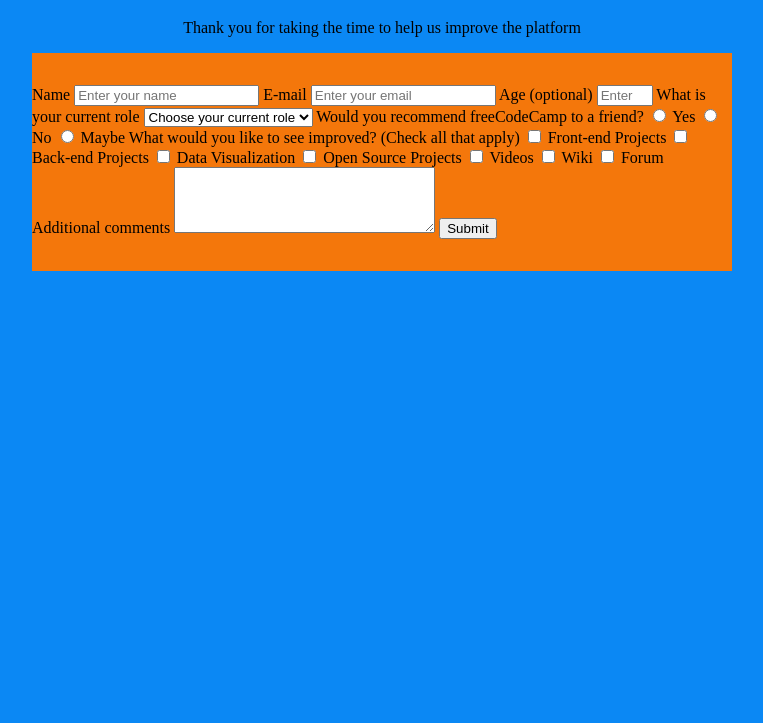
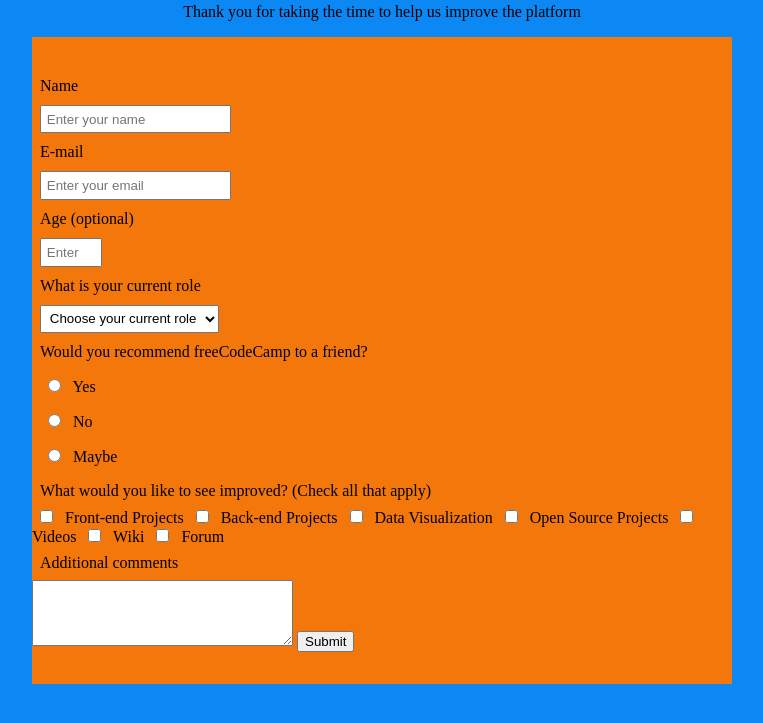
Before and after one commit to sajanwrs/Survey_Form, a plain HTML site: page index.html in a window 1280 px wide. Shown: the part 61-784 px from the top of the page, without its empty margins (258-1021 px from the left). Drawn offline with Linux system fonts and the light colour scheme.

Commit message:
altered few elements

```diff
--- a/index.html
+++ b/index.html
@@ -39,6 +39,7 @@
       <label><input type="radio" name="recom-radio" /> No</label>
       <label><input type="radio" name="recom-radio" /> Maybe</label>
       <label>What would you like to see improved? (Check all that apply)</label>
+      <div class="imprv-chkbox">
         <input type="checkbox" value="front-end" /> Front-end Projects
         <input type="checkbox" value="back-end" /> Back-end Projects
         <input type="checkbox" value="data-visualization" /> Data Visualization
@@ -46,6 +47,7 @@
         <input type="checkbox" value="videos" /> Videos
         <input type="checkbox" value="wiki" /> Wiki
         <input type="checkbox" value="forum" /> Forum
+      </div>
       <label>Additional comments</label>
       <textarea rows="4" cols="30" placeholder="Enter your comments here...">
       </textarea>
--- a/styles.css
+++ b/styles.css
@@ -8,6 +8,9 @@ body{
 h1, p{
     text-align: center;
 }
+p{
+    margin-top: -1em;
+}
 
 form{
     margin: 0 auto;
@@ -16,3 +19,18 @@ form{
     padding: 2rem 0;
     background-color: #F4770B;
 }
+
+label{
+    display: block;
+    padding: 0.5rem;
+
+}
+
+input, select{
+    padding: 0.3rem;
+    margin: 2px 0.5rem;
+}
+
+.imprv-chkbox{
+
+}
```
Lines whose indentation alone changed are shown as unchanged.
